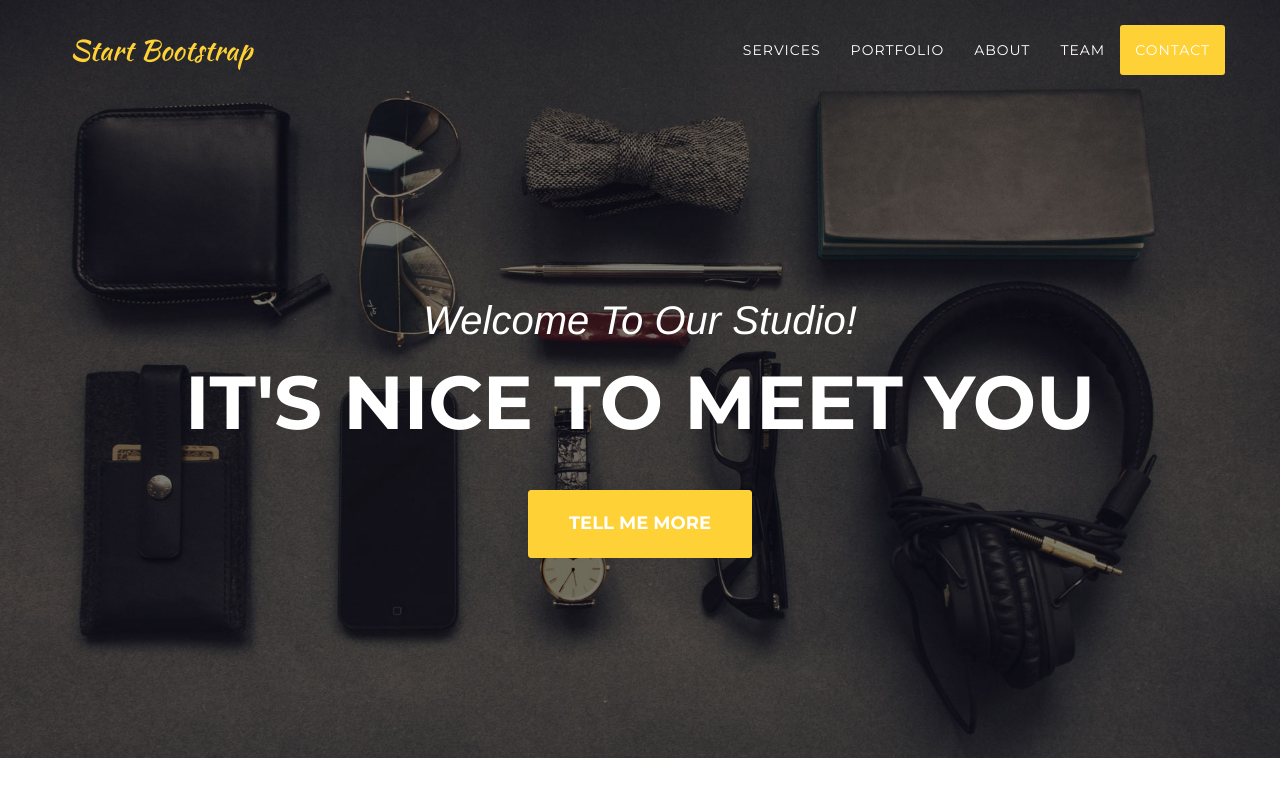
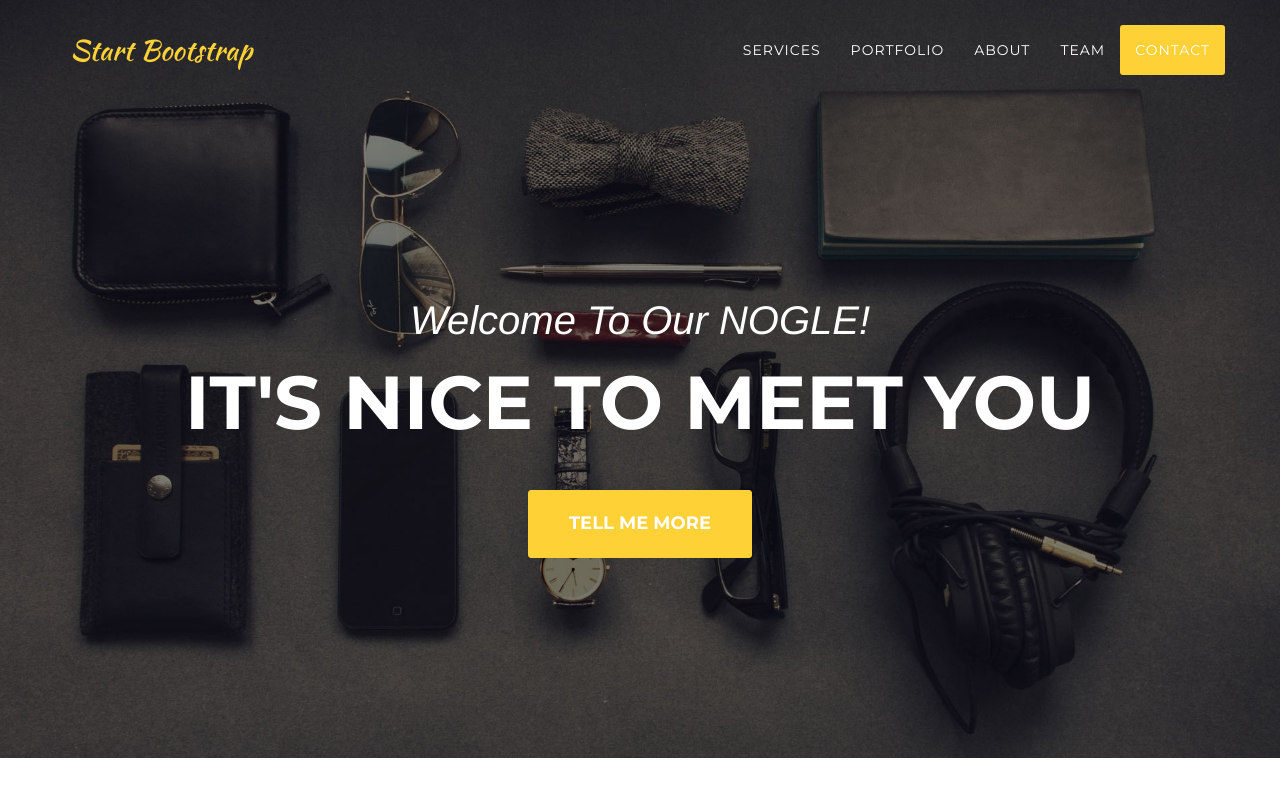
Before and after one commit to gioshall/nogleGO, a website: page index.html in a window 1280 px wide. Shown: the top 800 px of the page. Drawn offline with nearby package versions, Linux system fonts and the light colour scheme; a web font is replaced by a local one.

Commit message:
OKOKOKOKOK

```diff
--- a/index.html
+++ b/index.html
@@ -78,7 +78,7 @@
     <header>
         <div class="container">
             <div class="intro-text">
-                <div class="intro-lead-in">Welcome To Our Studio!</div>
+                <div class="intro-lead-in">Welcome To Our NOGLE!</div>
                 <div class="intro-heading">It's Nice To Meet You</div>
                 <a href="#services" class="page-scroll btn btn-xl">Tell Me More</a>
             </div>
```
